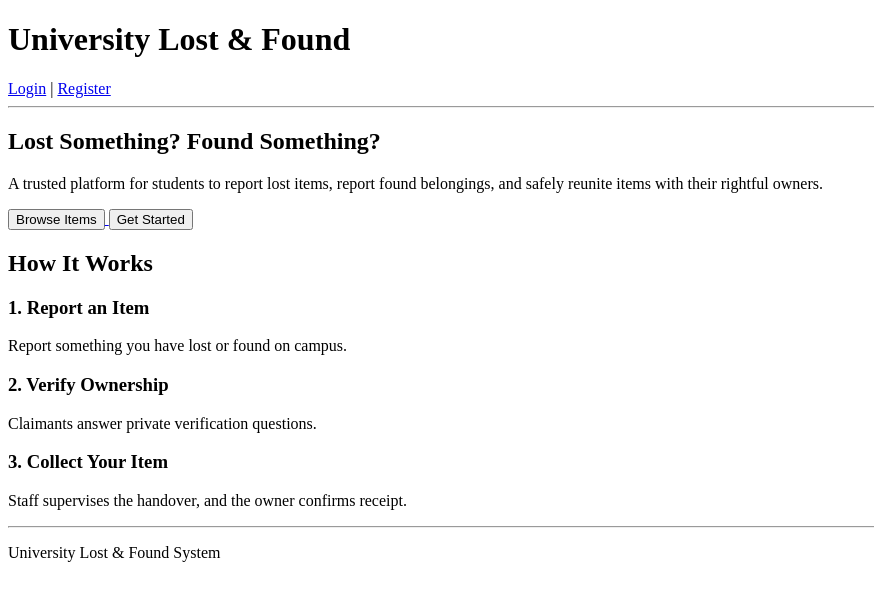
After one commit to shivam121214/lost_found, a Django app: page / in a window 1280 px wide. The commit adds this page. Shown: the top 601 px of the page, without its empty margins (0-874 px from the left). Run offline with Django 5.2, Linux system fonts and the light colour scheme.

Commit message:
landing page added

```diff
--- /dev/null
+++ b/accounts/templates/accounts/home.html
@@ -0,0 +1,58 @@
+
+<!DOCTYPE html>
+<html>
+<head>
+    <title>University Lost & Found</title>
+</head>
+<body>
+
+    <header>
+        <h1>University Lost & Found</h1>
+
+        <nav>
+            <a href="{% url 'login' %}">Login</a>
+            |
+            <a href="{% url 'register' %}">Register</a>
+        </nav>
+    </header>
+
+    <hr>
+
+    <main>
+        <h2>Lost Something? Found Something?</h2>
+
+        <p>
+            A trusted platform for students to report lost items,
+            report found belongings, and safely reunite items with
+            their rightful owners.
+        </p>
+
+        <a href="{% url 'login' %}">
+            <button>Browse Items</button>
+        </a>
+
+        <a href="{% url 'register' %}">
+            <button>Get Started</button>
+        </a>
+
+        <h2>How It Works</h2>
+
+        <h3>1. Report an Item</h3>
+        <p>Report something you have lost or found on campus.</p>
+
+        <h3>2. Verify Ownership</h3>
+        <p>Claimants answer private verification questions.</p>
+
+        <h3>3. Collect Your Item</h3>
+        <p>Staff supervises the handover, and the owner confirms receipt.</p>
+
+    </main>
+
+    <hr>
+
+    <footer>
+        <p>University Lost & Found System</p>
+    </footer>
+
+</body>
+</html>
--- a/accounts/views.py
+++ b/accounts/views.py
@@ -4,6 +4,9 @@ from django.contrib import messages
 from django.contrib.auth import authenticate, login, logout
 from django.contrib.auth.decorators import login_required
 from .models import User
+
+def home(request):
+    return render(request, 'accounts/home.html')
 
 def register(request):
     if request.method == 'POST':
@@ -34,7 +37,7 @@ def register(request):
         )
 
         messages.success(request, 'Registration successful!')
-        return redirect('register')
+        return redirect('login')
 
     return render(request, 'accounts/register.html')
 
--- a/config/urls.py
+++ b/config/urls.py
@@ -3,8 +3,10 @@ from django.contrib import admin
 from django.urls import path, include
 from django.conf import settings
 from django.conf.urls.static import static
+from accounts import views
 
 urlpatterns = [
+    path('', views.home, name='home'),
     path('admin/', admin.site.urls),
     path('accounts/', include('accounts.urls')),
     path('items/', include('items.urls')),
```
Also changed, not shown: accounts/templates/accounts/login.html (+13 -2 lines).
